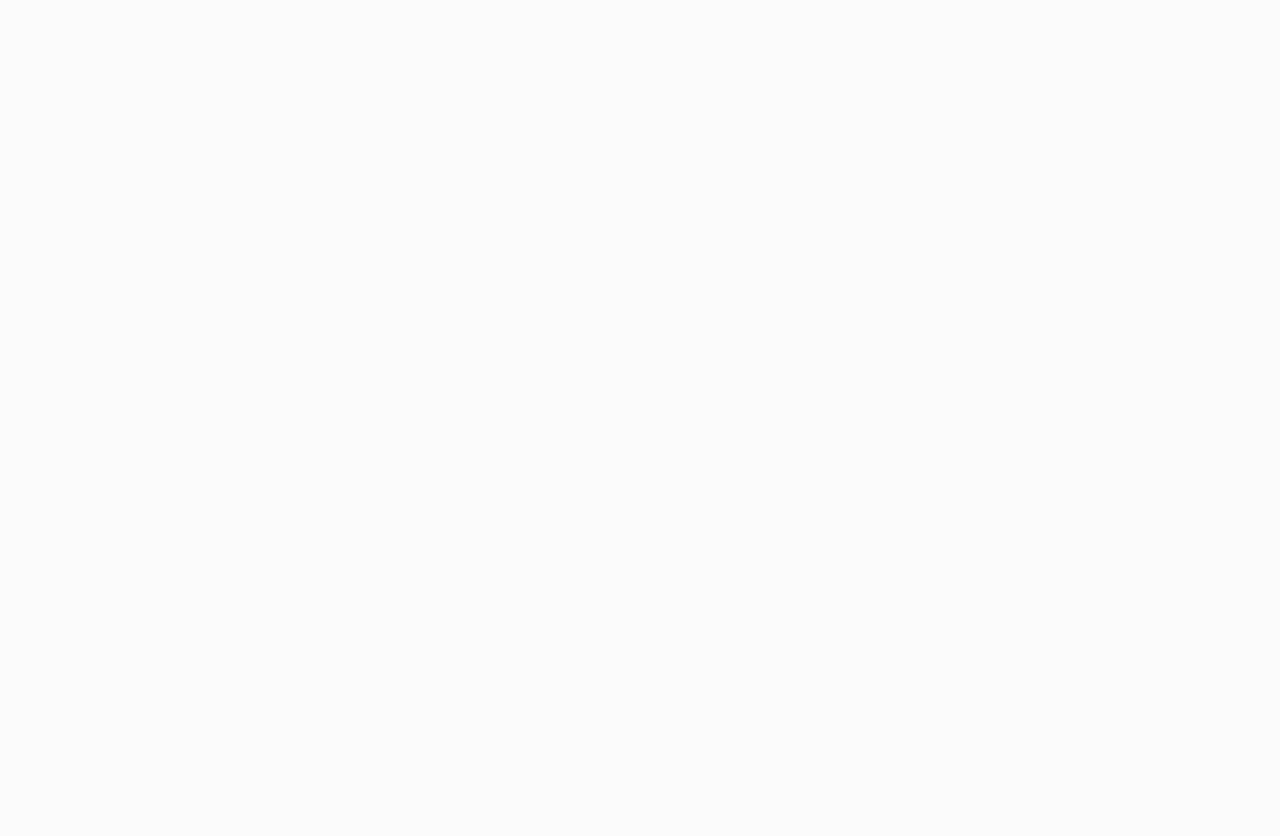
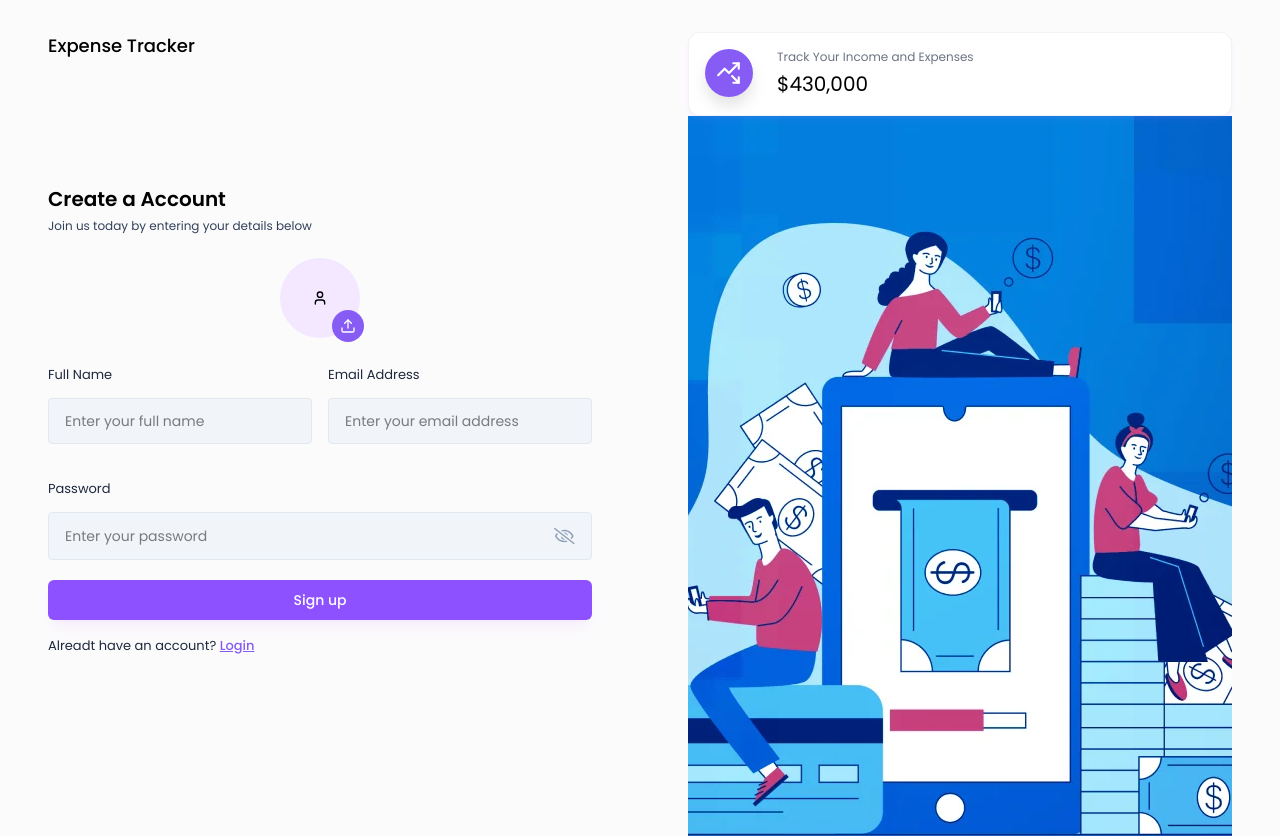
Before and after one commit to Nipun-Yasas/Wallet, a React (Vite) app in the folder frontend/: page /signUp in a window 1280 px wide. Before the commit the page ends 800 px from the top, so only its background shows below. Built offline with nearby package versions, Linux system fonts and the light colour scheme.

Commit message:
added signup ui.fix the full name error

```diff
--- /dev/null
+++ b/frontend/src/components/Inputs/ProfilePhotoSelector.jsx
@@ -0,0 +1,74 @@
+import React from 'react'
+
+import { useRef,useState } from 'react'
+
+import { LuUser,LuUpload,LuTrash } from 'react-icons/lu';
+
+export default function ProfilePhotoSelector({image,setImage}) {
+
+    const inputRef = useRef(null);
+    const [previewUrl,setPreviewUrl] = useState(null);
+
+    const handleImageChange = (event) => {
+        const file = event.target.files[0];
+        if(file){
+            setImage(file);
+
+            const preview = URL.createObjectURL(file);
+            setPreviewUrl(preview);
+        }
+    }
+
+    const handleRemoveImage = () => {
+        setImage(null);
+        setPreviewUrl(null);
+    }
+
+    const OnChooseFile = () => {
+        inputRef.current.click();
+    }
+
+
+  return (
+    <div className='flex justify-center mb-6'>
+        <input
+        type="file"
+        accept="image/*"
+        ref={inputRef}
+        onChange={handleImageChange}
+        className='hidden'
+        />
+
+        {!image ? (
+            <div className="w-20 h-20 flex items-center justify-center bg-purple-100 rounded-full relative">
+                <LuUser className=''/>
+
+                <button
+                type='button'
+                className='w-8 h-8 flex items-center justify-center bg-(color:--primary) text-white rounded-full absolute -bottom-1 -right-1'
+                onClick={OnChooseFile}
+                >
+                    <LuUpload/>
+                </button>
+            </div>
+        ):(
+            <div className="relative">
+                <img
+                src={previewUrl}
+                alt ='profile pic'
+                className='w-20 h-20 rounded-full object-cover'
+                />
+                <button
+                type='button'
+                className='w-8 h-8 flex items-center justify-center bg-red-500 text-white rounded-full absolute -bottom-1 -right-1'
+                onClick = {handleRemoveImage}
+                >
+                    <LuTrash/>
+                </button>
+            </div>
+
+        )}
+
+    </div>
+  )
+}
--- a/frontend/src/index.css
+++ b/frontend/src/index.css
@@ -1,5 +1,5 @@
+@import url('https://fonts.googleapis.com/css2?family=Poppins:wght@300;400;500;600;700&display=swap');
 @import "tailwindcss";
-@import url('https://fonts.googleapis.com/css2?family=Open+Sans:ital,wght@0,300..800;1,300..800&family=Poppins:ital,wght@0,100;0,200;0,300;0,400;0,500;0,600;0,700;0,800;0,900;1,100;1,200;1,300;1,400;1,500;1,600;1,700;1,800;1,900&display=swap');
 
 :root{
   --font-display: 'Poppins', sans-serif;
--- a/frontend/src/pages/Auth/SignUp.jsx
+++ b/frontend/src/pages/Auth/SignUp.jsx
@@ -1,9 +1,99 @@
 import React from 'react'
 
+import { useState } from "react";
+import { Link, useNavigate } from "react-router-dom";
+
+import AuthLayout from "../../components/layouts/AuthLayout";
+import Input from "../../components/Inputs/Input";
+
+import { validateEmail } from "../../utils/helper.js";
+import ProfilePhotoSelector from "../../components/Inputs/ProfilePhotoSelector";
+
 export default function SignUp() {
+
+  const [profilePic, setProfilePic] = useState(null);
+  const [fullName, setFullName] = useState("");
+  const [email, setEmail] = useState("");
+  const [password, setPassword] = useState("");
+  const [error,setError] = useState(null);
+
+  const navigate = useNavigate();
+
+  const handleSignUp = (e) => {
+    e.preventDefault();
+
+    let profilePicUrl = '';
+
+    if(!fullName){
+      setError("Please enter your full name")
+      return
+    }
+    if(!validateEmail(email)){
+      setError("Please enter a valid email")
+      return
+    }
+    if(!password){
+      setError("Please enter the password")
+      return
+    }
+
+    setError("");
+  }
+
   return (
-    <div>
+    <AuthLayout>
+      <div className='lg:w-[100%] h-auto md:h-full mt-10 md:mt-0 flex flex-col justify-center'>
+        <h3 className='text-xl font-semibold text-black'>Create a Account</h3>
+        <p className='text-xs text-slate-700 mt-[5px] mb-6'>Join us today by entering your details below</p>
 
-    </div>
+        <form onSubmit={handleSignUp}>
+
+          <ProfilePhotoSelector image={profilePic} setImage={setProfilePic} />
+
+          <div className="grid grid-cols-1 md:grid-cols-2 gap-4">
+          <Input
+            value={fullName}
+            onChange={(target) => setFullName(target.value)}
+            label='Full Name'
+            placeholder='Enter your full name'
+            type='text'
+          />
+
+          <Input
+            value={email}
+            onChange={(target) => setEmail(target.value)}
+            label='Email Address'
+            placeholder='Enter your email address'
+            type='email'
+          />
+
+          <div className="col-span-2">
+          <Input
+            value={password}
+            onChange={(target) => setPassword(target.value)}
+            label='Password'
+            placeholder='Enter your password'
+            type='password'
+          />
+          </div>
+          </div>
+
+          {error && <p className="text-red-500 text-xs pb-2.5">{error}</p>}
+
+                    <button type="submit" className="btn-primary mt-4">
+                      Sign up
+                    </button>
+
+                    <p className="text-[13px] text-slate-800 mt-3">
+                      Alreadt have an account?{" "}
+                      <Link to="/Login" className="font-medium text-(color:--primary) underline">
+                        Login
+                      </Link>
+
+                    </p></form>
+
+      </div>
+
+    </AuthLayout>
   )
 }
```
